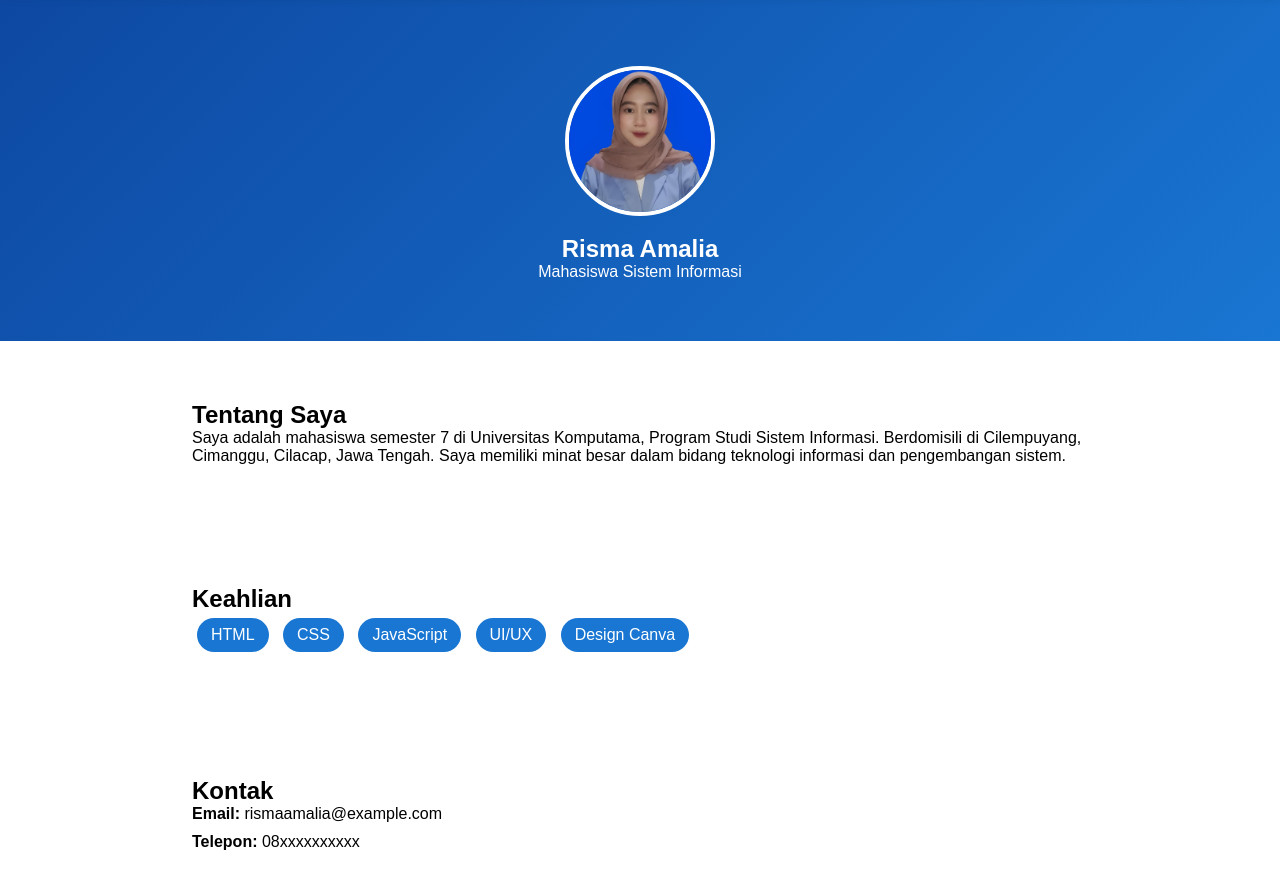
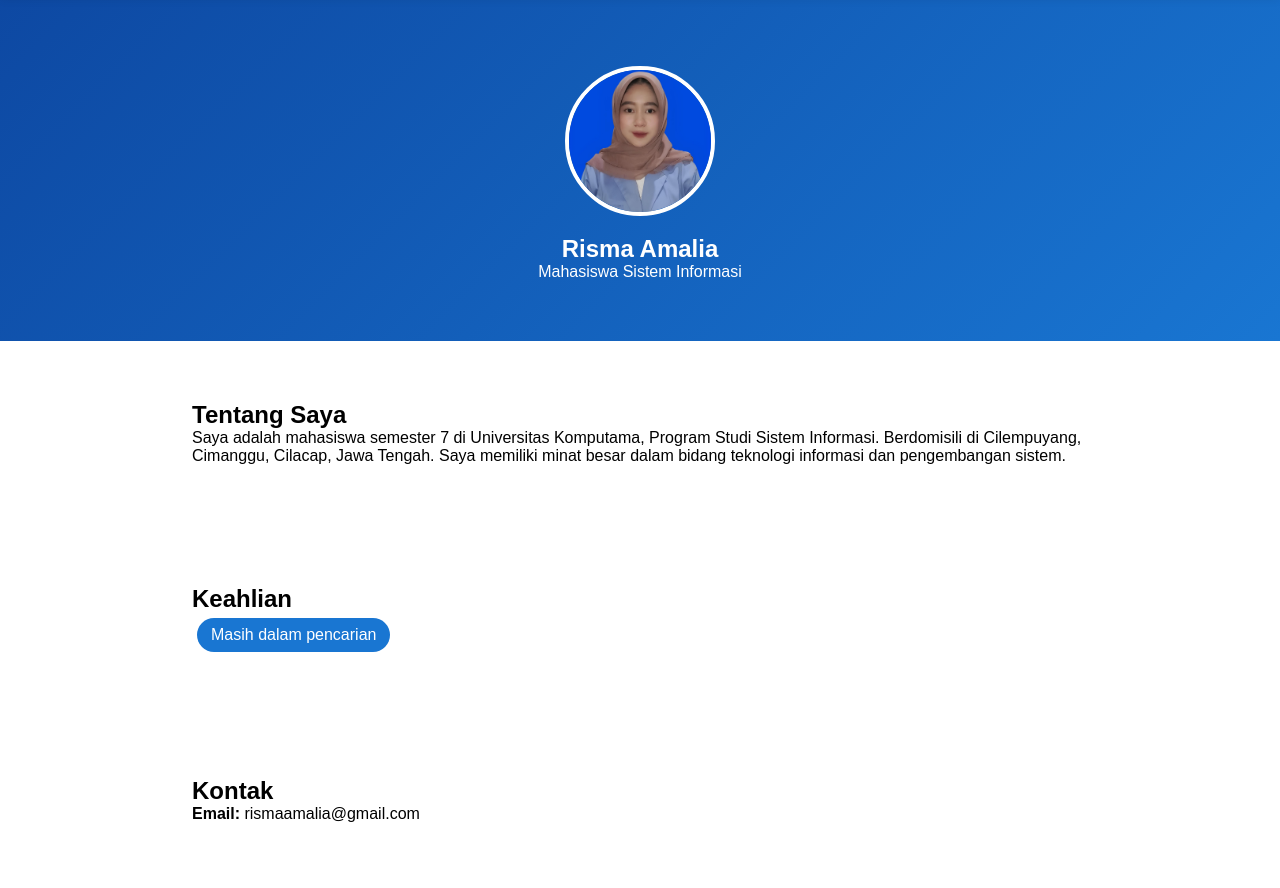
Before and after one commit to rismaamalia013-coder/profile, a plain HTML site: page index.html in a window 1280 px wide. Shown: the part 54-942 px from the top of the page. Drawn offline with Linux system fonts and the light colour scheme.

Commit message:
index.html

```diff
--- a/index.html
+++ b/index.html
@@ -40,19 +40,14 @@
     <section id="skills" class="skills">
         <h2>Keahlian</h2>
         <div class="skill-list">
-            <span class="skill-item">HTML</span>
-            <span class="skill-item">CSS</span>
-            <span class="skill-item">JavaScript</span>
-            <span class="skill-item">UI/UX</span>
-            <span class="skill-item">Design Canva</span>
+            <span class="skill-item">Masih dalam pencarian</span>
         </div>
     </section>
 
     <!-- CONTACT -->
     <section id="contact" class="contact">
         <h2>Kontak</h2>
-        <p><strong>Email:</strong> rismaamalia@example.com</p>
-        <p><strong>Telepon:</strong> 08xxxxxxxxxx</p>
+        <p><strong>Email:</strong> rismaamalia@gmail.com</p>
     </section>
 
 </body>
```
